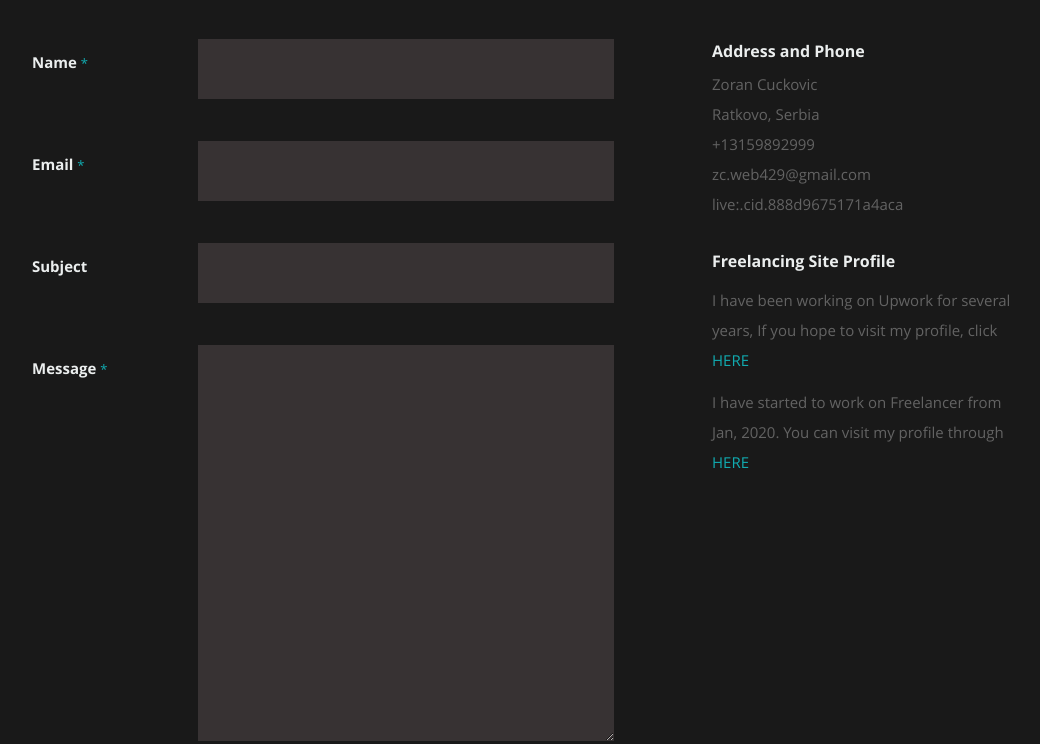
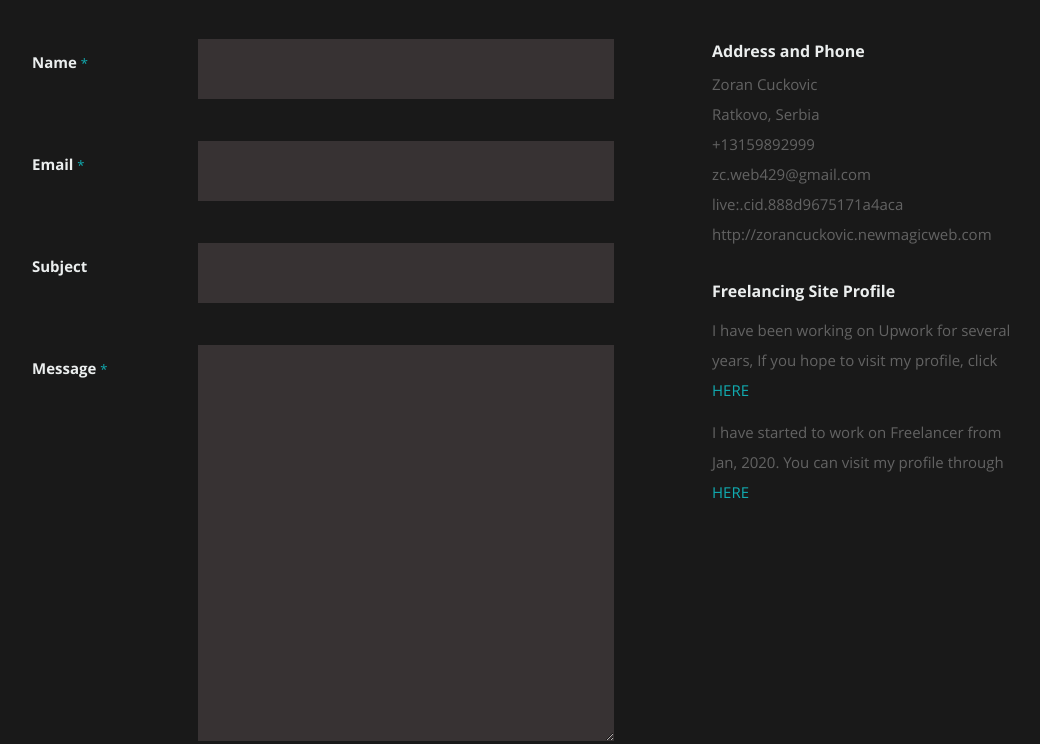
Before and after one commit to web429/zorancuckovic.com, a plain HTML site: page index.html in a window 1280 px wide. Shown: the part 4870-5614 px from the top of the page, without its empty margins (118-1158 px from the left). Drawn offline with nearby package versions, Linux system fonts and the light colour scheme.

Commit message:
updated url contact

```diff
--- a/index.html
+++ b/index.html
@@ -691,7 +691,8 @@
                      </span><br>
 						   <span>+13159892999</span><br>
 						   <span>zc.web429@gmail.com</span><br>
-						   <span>live:.cid.888d9675171a4aca</span><br>
+                     <span>live:.cid.888d9675171a4aca</span><br>
+                     <span>http://zorancuckovic.newmagicweb.com</span>
 					   </p>
 
 				   </div>
```
